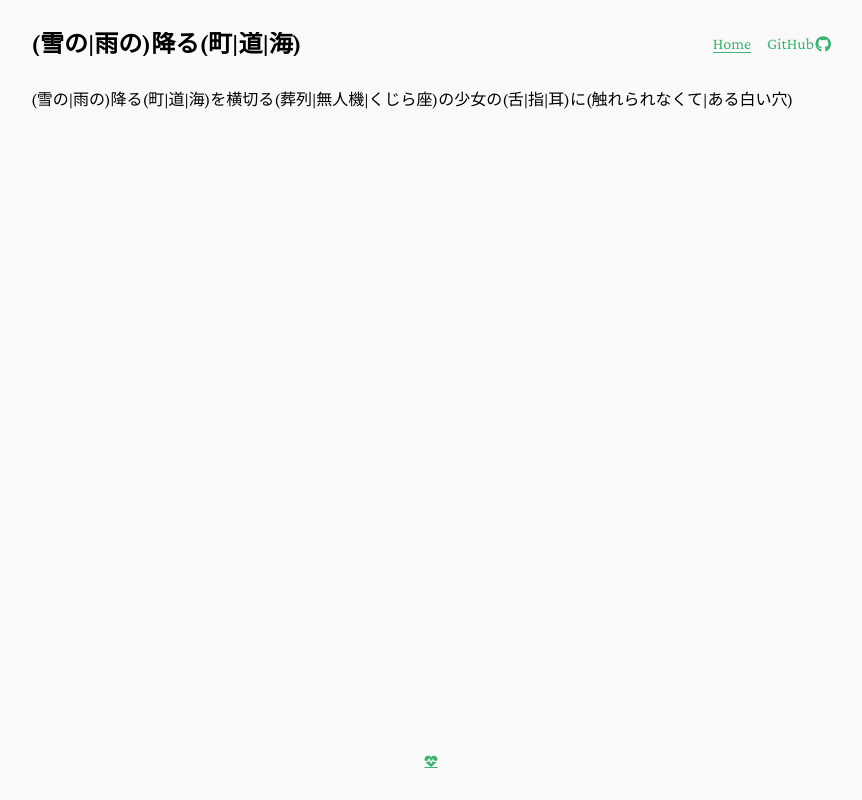
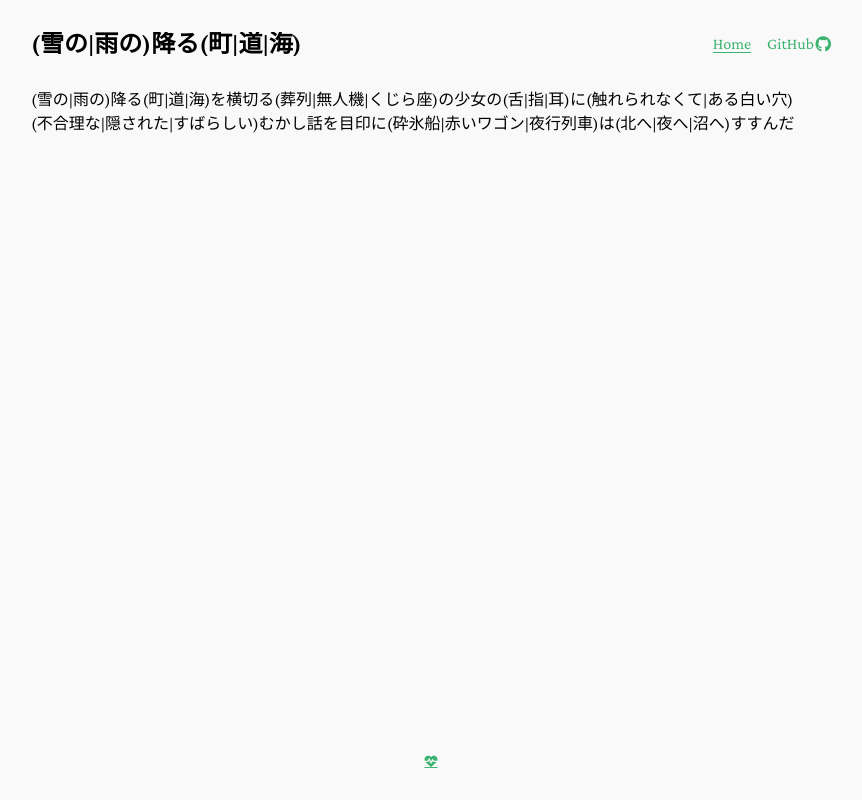
Before and after one commit to tenax66/tankaplay, a website built with Vite: page index.html in a window 1280 px wide. Shown: the whole page, without its empty margins (209-1071 px from the left). Built offline with nearby package versions, Linux system fonts and the light colour scheme; what proseplay would draw is missing.

Commit message:
Update index.html

```diff
--- a/index.html
+++ b/index.html
@@ -25,6 +25,7 @@
   <main id="main" tabindex="-1">
     <div class="play">
       (雪の|雨の)降る(町|道|海)を横切る(葬列|無人機|くじら座)の少女の(舌|指|耳)に(触れられなくて|ある白い穴)<br>
+      (不合理な|隠された|すばらしい)むかし話を目印に(砕氷船|赤いワゴン|夜行列車)は(北へ|夜へ|沼へ)すすんだ<br>
     </div>
   </main>
   <footer>
```
